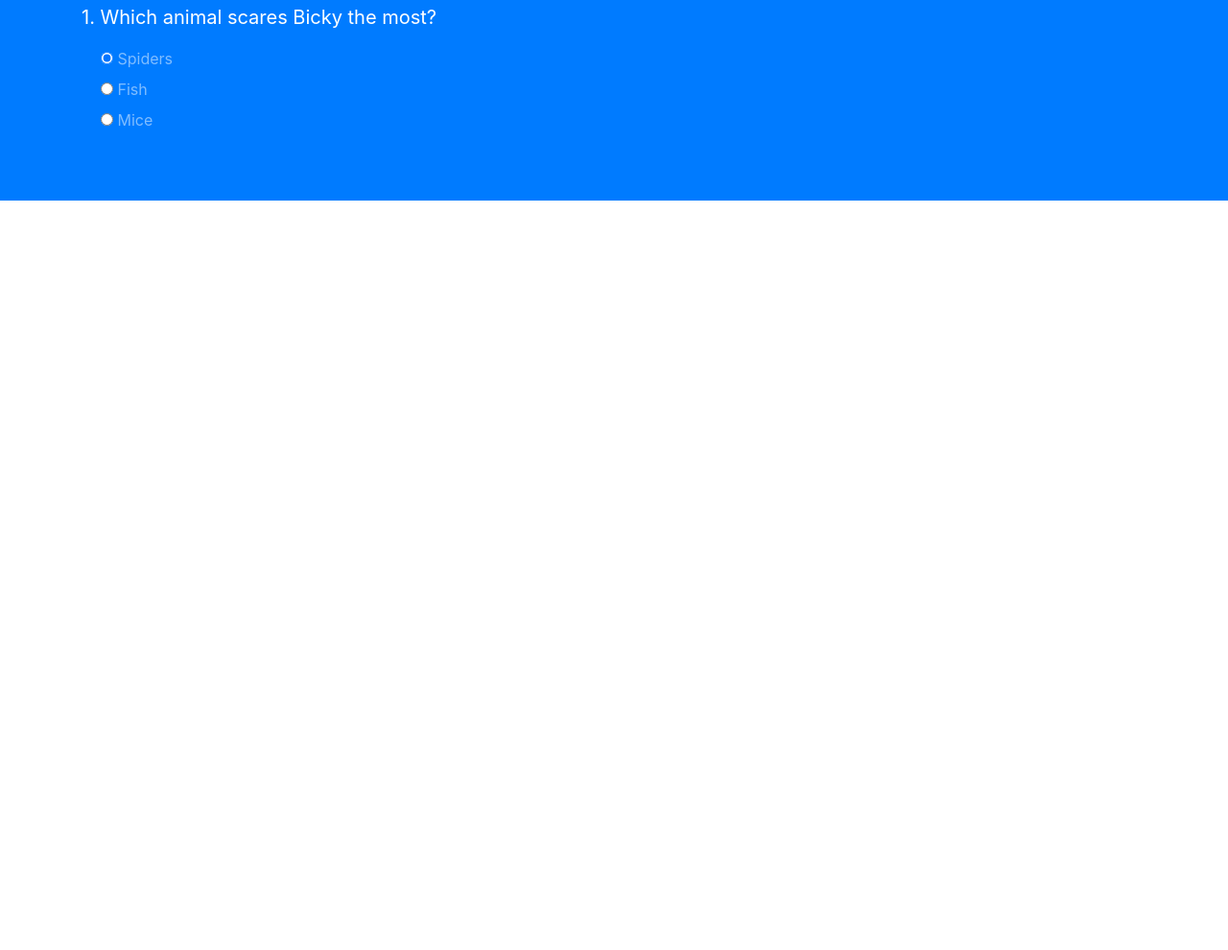
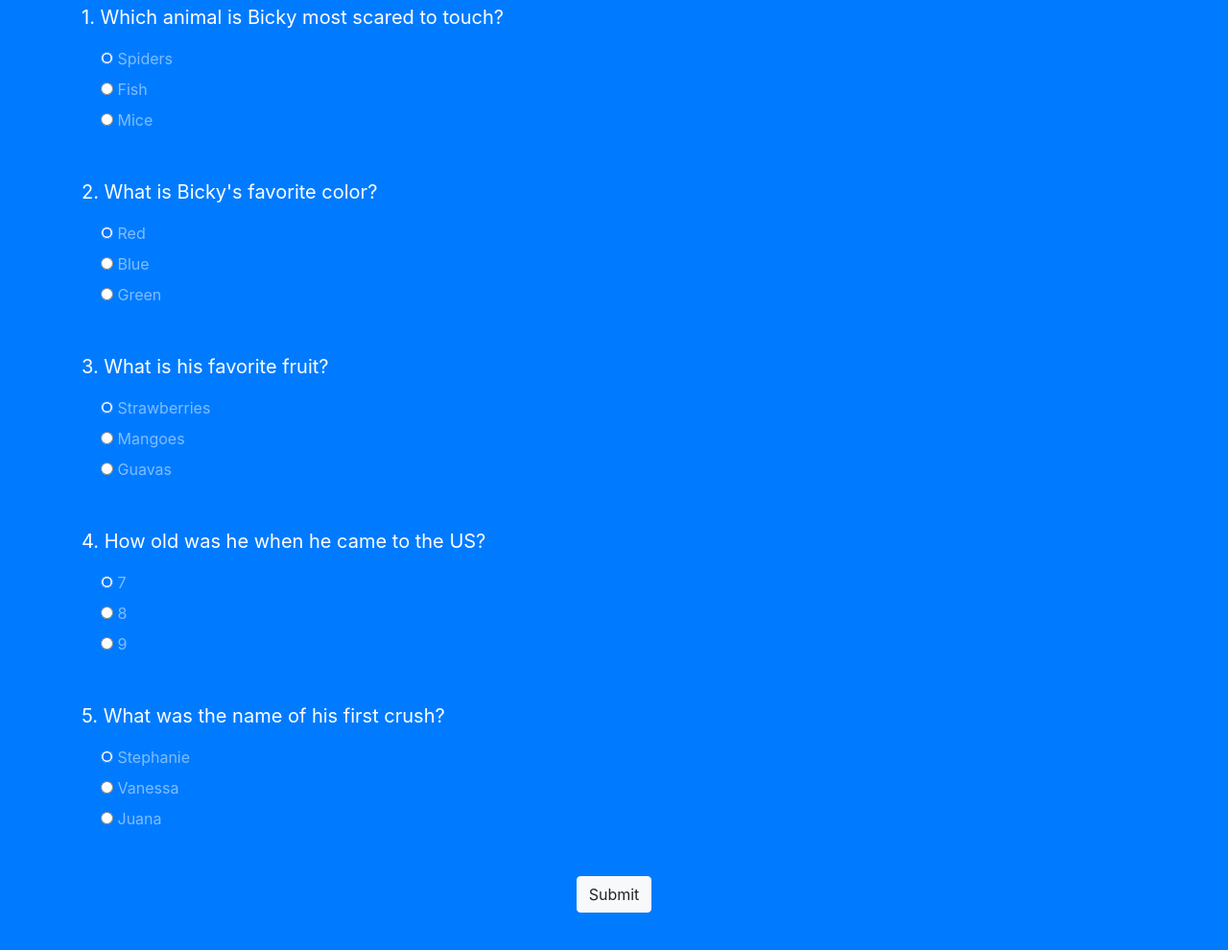
Before and after one commit to absinghd/javascript_assignments, a plain HTML site: page modernJavascriptCourse/exercises/bickyQuiz/quizIndex.html in a window 1280 px wide. Shown: the part 274-1264 px from the top of the page at 96% size. Before the commit the page ends 800 px from the top, so only its background shows below. Drawn offline with nearby package versions, Linux system fonts and the light colour scheme.

Commit message:
finished the Quiz app

```diff
--- a/modernJavascriptCourse/exercises/bickyQuiz/quizApp.js
+++ b/modernJavascriptCourse/exercises/bickyQuiz/quizApp.js
@@ -0,0 +1,47 @@
+const correctAnswers = ['B', 'C', 'B', 'A', 'C'];
+const form = document.querySelector('.quiz-form');
+    const result = document.querySelector('.result');
+
+form.addEventListener('submit', e => {
+    e.preventDefault();
+
+    let score = 0;
+    const userAnswers = [form.q1.value, form.q2.value, form.q3.value, form.q4.value, form.q5.value ];
+
+    //check answers
+    userAnswers.forEach((answer, index) => {
+        if(answer === correctAnswers[index]){
+            score += 20;
+        }
+    });
+
+    result.classList.remove('.d');
+
+    //show results on page
+    scrollTo(0,0);
+    result.querySelector('span').textContent = `${score}%`;
+    result.classList.remove('d-none');
+
+    let output = 0;
+    const timer = setInterval(() => {
+        result.querySelector('span').textContent = `${output}%`;
+        if(output === score){
+            clearInterval(timer);
+        }
+        else{
+            output++;
+        }
+        }, 15);
+
+
+
+setTimeout(() => {
+        if(score <=60){
+            alert("You're clearly a shitty friend");
+        }
+        else{
+            alert("Not too bad");
+        }
+}, 2500);
+    });
+//window object
--- a/modernJavascriptCourse/exercises/bickyQuiz/quizIndex.html
+++ b/modernJavascriptCourse/exercises/bickyQuiz/quizIndex.html
@@ -14,14 +14,21 @@
         <h2 class="text-primary display-3 my-4">Bicky's Quiz</h2>
     </div>
 
+    <!--result section-->
+    <div class="result py-4 d-none bg-light text-center">
+        <div class="container lead">
+            <p>You are <span class="text-primary display-4 p-3">0%</span> Bicky's friend</p>
+        </div>
+    </div>
+
     <!--quiz section-->
     <div class="quiz py-4 bg-primary">
         <div class = "container">
             <h2 class="my-0.5 text-white text-center">Let's see how well you know him!</h2>
 
-            <form class="" class="quiz-form text-light">
+            <form class="quiz-form text-light">
                 <div class="my-5">
-                    <p class="lead font-weight-normal text-white">1. Which animal scares Bicky the most?</p>
+                    <p class="lead font-weight-normal text-white">1. Which animal is Bicky most scared to touch?</p>
                     <div class="form-check my-2 text-white-50">
                         <input type="radio" name = "q1" value="A" checked>
                     <label class="form-check-label">Spiders</label>
@@ -41,6 +48,105 @@
                     </div>
 
                 </div>
+
+
+                <div class="my-5">
+                        <p class="lead font-weight-normal text-white">2. What is Bicky's favorite color?</p>
+                        <div class="form-check my-2 text-white-50">
+                            <input type="radio" name = "q2" value="A" checked>
+                        <label class="form-check-label">Red</label>
+                        </input>
+                        </div>
+
+                <div class="form-check my-2 text-white-50">
+                       <input type="radio" name = "q2" value="B">
+                       <label class="form-check-label">Blue</label>
+                         </input>
+                    </div>
+
+                    <div class="form-check my-2 text-white-50">
+                            <input type="radio" name = "q2" value="C">
+                        <label class="form-check-label">Green</label>
+                        </input>
+                        </div>
+
+                    </div>
+
+
+                    <div class="my-5">
+                            <p class="lead font-weight-normal text-white">3. What is his favorite fruit?</p>
+                            <div class="form-check my-2 text-white-50">
+                                <input type="radio" name = "q3" value="A" checked>
+                            <label class="form-check-label">Strawberries</label>
+                            </input>
+                            </div>
+
+                    <div class="form-check my-2 text-white-50">
+                           <input type="radio" name = "q3" value="B">
+                           <label class="form-check-label">Mangoes</label>
+                             </input>
+                        </div>
+
+                        <div class="form-check my-2 text-white-50">
+                                <input type="radio" name = "q3" value="C">
+                            <label class="form-check-label">Guavas</label>
+                            </input>
+                            </div>
+
+                        </div>
+
+
+
+
+                        <div class="my-5">
+                                <p class="lead font-weight-normal text-white">4. How old was he when he came to the US?</p>
+                                <div class="form-check my-2 text-white-50">
+                                    <input type="radio" name = "q4" value="A" checked>
+                                <label class="form-check-label">7</label>
+                                </input>
+                                </div>
+
+                        <div class="form-check my-2 text-white-50">
+                               <input type="radio" name = "q4" value="B">
+                               <label class="form-check-label">8</label>
+                                 </input>
+                            </div>
+
+                            <div class="form-check my-2 text-white-50">
+                                    <input type="radio" name = "q4" value="C">
+                                <label class="form-check-label">9</label>
+                                </input>
+                                </div>
+
+                            </div>
+
+
+
+                            <div class="my-5">
+                                    <p class="lead font-weight-normal text-white">5. What was the name of his first crush?</p>
+                                    <div class="form-check my-2 text-white-50">
+                                        <input type="radio" name = "q5" value="A" checked>
+                                    <label class="form-check-label">Stephanie</label>
+                                    </input>
+                                    </div>
+
+                            <div class="form-check my-2 text-white-50">
+                                   <input type="radio" name = "q5" value="B">
+                                   <label class="form-check-label">Vanessa</label>
+                                     </input>
+                                </div>
+
+                                <div class="form-check my-2 text-white-50">
+                                        <input type="radio" name = "q5" value="C">
+                                    <label class="form-check-label">Juana</label>
+                                    </input>
+                                    </div>
+
+                                </div>
+                                <div class="text-center">
+                                    <input type ="submit" class="btn btn-light">
+                                </div>
+
             </form>
 
         </div>
```
